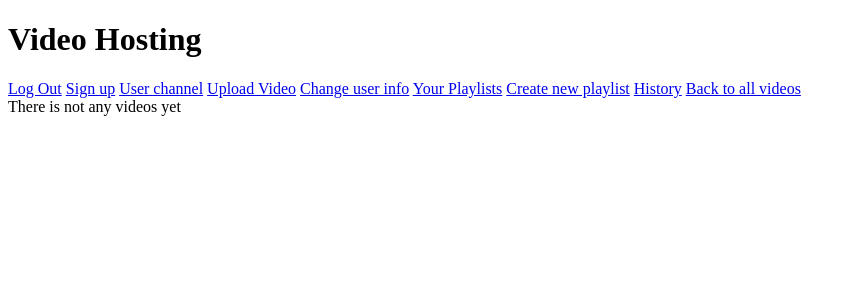
After one commit to Yumi00000/VideoHosting, a Django app: page /user/history/1/ in a window 1280 px wide. The commit adds this page. Shown: the top 300 px of the page, without its empty margins (0-856 px from the left). Run offline with Django 5.2, Linux system fonts and the light colour scheme; the visitor is signed in with stand-in values (Sample User, id 1); data that the repository does not hold is empty; parts of the project's set-up code (start-up, migrations or seed data) failed here and were passed over.

Commit message:
Created history

```diff
--- a/Users/urls.py
+++ b/Users/urls.py
@@ -12,6 +12,7 @@ urlpatterns = [
     path('password-change/', auth_views.PasswordChangeView.as_view(template_name='change_password.html'),
          name='password_change'),
     path('followers/<int:user_id>/', views.followers_page_view, name='followers_page_view'),
-    path('followings/<int:user_id>/', views.following_page_view, name='followers_page_view')
+    path('followings/<int:user_id>/', views.following_page_view, name='followers_page_view'),
+    path('history/<int:user_id>/', views.history_view, name='history_view')
 
 ]
--- a/Users/views.py
+++ b/Users/views.py
@@ -9,7 +9,7 @@ from django.contrib.auth.forms import AuthenticationForm, PasswordChangeForm
 
 from Users.forms import RegisterForm, CustomUserChangeForm
 from Users.models import CustomUser, Followers
-from VideoInteractions.models import Playlist
+from VideoInteractions.models import Playlist, History
 from Videos.models import Video
 from videoHosting import settings
 
@@ -132,3 +132,9 @@ def followers_page_view(request, user_id):
 def following_page_view(request, user_id):
     followings = Followers.objects.filter(following_id=user_id, is_follow=True).all()
     return render(request, 'following_page.html', {'followings': followings})
+
+
+@login_required(login_url='/user/login/')
+def history_view(request, user_id):
+    history = History.objects.filter(user_id=user_id).all().order_by('date')
+    return render(request, 'history_view.html', {"history": history})
--- a/VideoInteractions/admin.py
+++ b/VideoInteractions/admin.py
@@ -3,8 +3,7 @@ from VideoInteractions.models import History, Playlist
 
 
 class HistoryAdmin(admin.ModelAdmin):
-    list_display = ('user', 'date')
-    filter_horizontal = ('videos',)
+    list_display = ('user', 'date', 'video')
 
 
 class PlaylistAdmin(admin.ModelAdmin):
--- a/VideoInteractions/models.py
+++ b/VideoInteractions/models.py
@@ -14,5 +14,5 @@ class Playlist(models.Model):
 
 class History(models.Model):
     user = models.ForeignKey(CustomUser, on_delete=models.CASCADE)
-    videos = models.ManyToManyField(Video, blank=True)
-    date = models.DateField(default=timezone.now)
+    video = models.ForeignKey(Video, on_delete=models.CASCADE, blank=True)
+    date = models.DateField(auto_now_add=True)
--- a/VideoInteractions/urls.py
+++ b/VideoInteractions/urls.py
@@ -7,6 +7,6 @@ urlpatterns = [
     path('create/', views.create_playlist, name='create_playlist'),
     path('add/<slug:playlist_slug>/<int:video_id>/', views.add_to_playlist, name='add_to_playlist'),
     path('remove/<slug:playlist_slug>/<int:video_id>/', views.remove_from_playlist, name='remove_from_playlist'),
-    path('videos/<slug:playlist_slug>/', views.view_playlist, name='view_playlist')
+    path('videos/<slug:playlist_slug>/', views.view_playlist, name='view_playlist'),
 
 ]
--- a/templates/videos_page.html
+++ b/templates/all_videos_page.html
@@ -5,11 +5,10 @@
     <title>Title</title>
 </head>
 <body>
-    {% include "top_info.html" %}
+{% include "top_info.html" %}
 <form action="/videos/" method="GET" onsubmit="chooseCategory()">
     <label for="category">Choose filter:</label>
     <select id="category" name="category">
-        <option value="A">All</option>
         <option value="E">Entertainments</option>
         <option value="G">Games</option>
         <option value="N">News</option>
--- /dev/null
+++ b/templates/history_view.html
@@ -0,0 +1,19 @@
+{% include "top_info.html" %}
+{% if history %}
+{% for video in history %}
+     <div class="video-container">
+        <h2>{{ video.video.name }}</h2>
+        <div>
+            <a href="/video/{{ video.video.name }}/">
+                <img src="{{ video.video.thumbnail.url }}" width="300" height="150">
+            </a>
+        </div>
+        {% if user == playlist.user %}
+        <button class="remove-from-playlist-btn" data-video-id="{{ video.video.id }}">Remove</button>
+    {% endif %}
+     </div>
+    <p>Added date: {{ video.date }}</p>
+{% endfor %}
+{% else %}
+There is not any videos yet
+{% endif %}
--- a/templates/top_info.html
+++ b/templates/top_info.html
@@ -22,6 +22,7 @@
         <a href="/user/">Change user info</a>
         <a href="/playlists/{{ user.id }}/">Your Playlists</a>
         <a href="/playlists/create/">Create new playlist</a>
+        <a href="/user/history/{{ user.id }}/">History</a>
     {% endif %}
 
     <a href="/">Back to all videos</a>
```
Also changed, not shown: Videos/views.py (+8 -1 lines), templates/video_page.html (+1 -7 lines), VideoInteractions/migrations/0004_history.py (added), VideoInteractions/views.py (line endings or trailing spaces).
